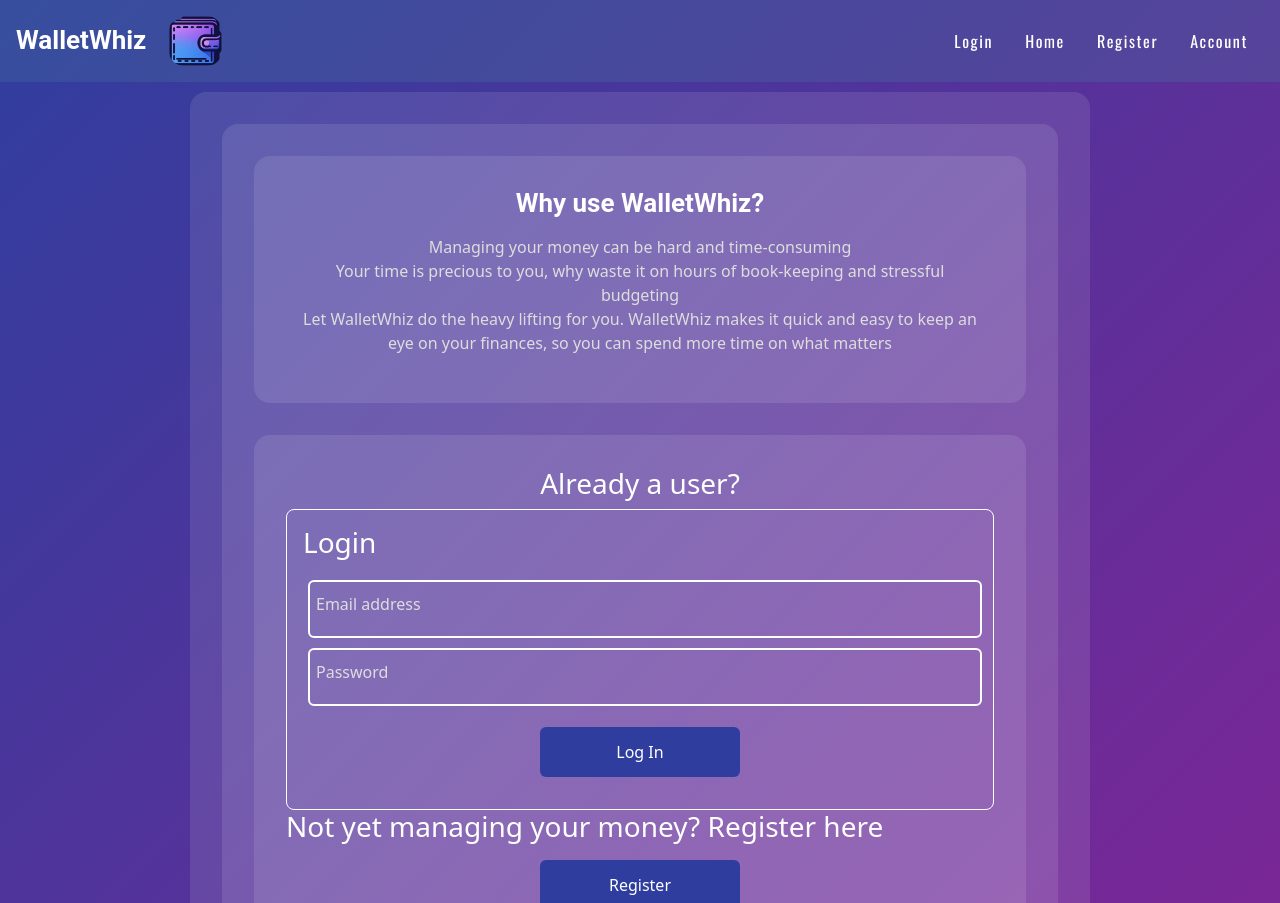
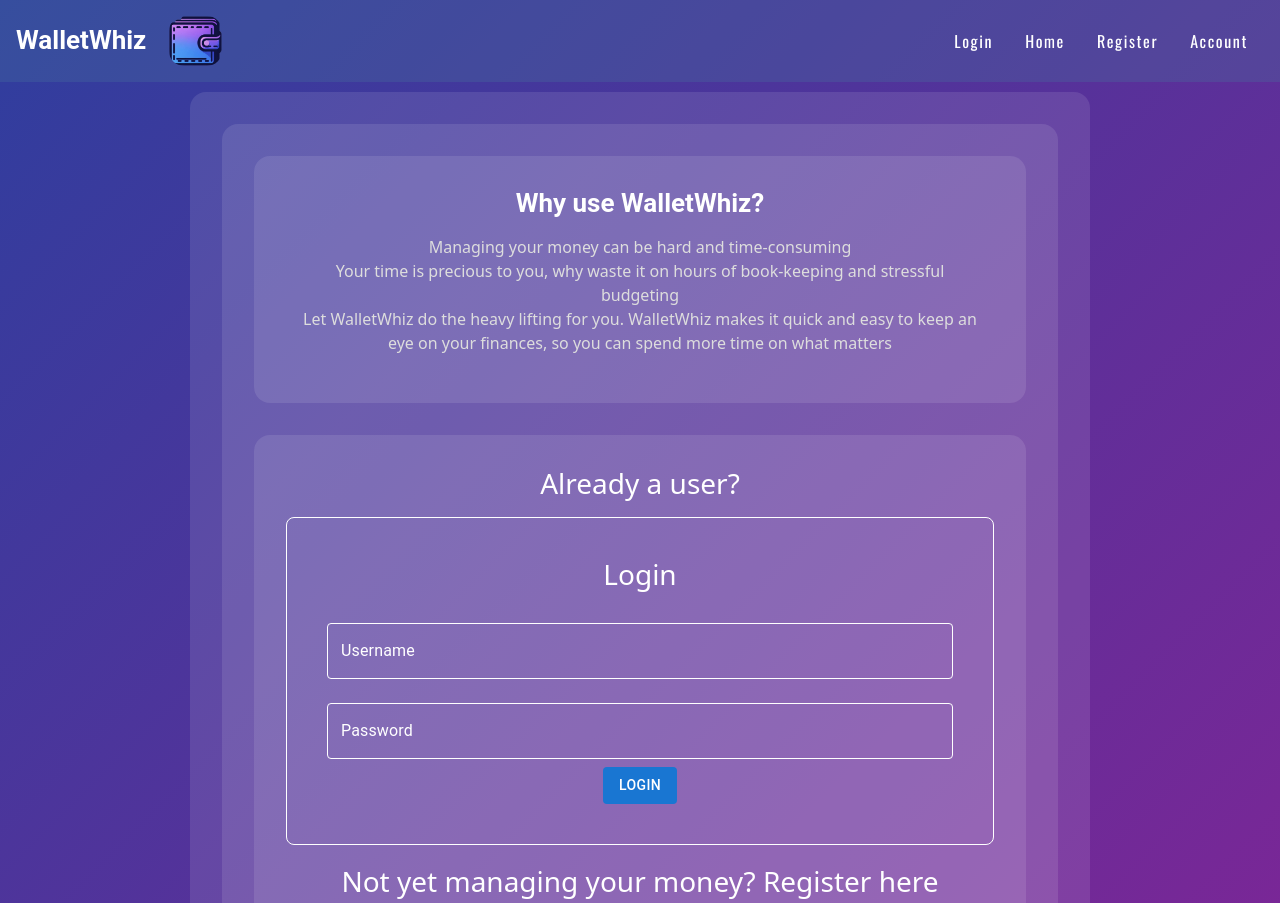
Before and after one commit to cslunsford/wallet-whiz-2.0, a React (Vite) app in the folder client/: page / in a window 1280 px wide. Shown: the top 903 px of the page. Built offline with nearby package versions, Linux system fonts and the light colour scheme.

Commit message:
added custom MUI form fields and buttons

```diff
--- a/client/src/pages/homepage.jsx
+++ b/client/src/pages/homepage.jsx
@@ -1,4 +1,40 @@
 import React from 'react';
+import TextField from '@mui/material/TextField';
+import Button from '@mui/material/Button';
+import { alpha, styled } from '@mui/material/styles';
+
+const CssTextField = styled(TextField)({
+    width: '100%',
+    '& .MuiInputBase-root': {
+        '& fieldset': {
+        borderColor: '#fff',
+        }
+    },
+    "& .MuiOutlinedInput-root.Mui-focused": {
+        "& > fieldset": {
+        borderColor: "#afafaf"
+        }
+    },
+    '& .MuiInputBase-root:hover': {
+        '& fieldset': {
+        borderColor: '#afafaf',
+        }
+    },
+    '&.Mui-focused fieldset': {
+        borderColor: '#6F7E8C',
+    },
+    '& .MuiFormLabel-root': {
+        color: '#fff',
+    },
+    '& .MuiFormLabel-root:hover': {
+        color: '#afafaf',
+    },
+    '& label.Mui-focused': {
+        color: '#afafaf',
+        borderColor: '#afafaf'
+    },
+});
+
 function homepage() {
     return (
         <div className="container pageBox">
@@ -15,21 +51,15 @@ function homepage() {
                 <div className="container loginBoxesContainer">
                     <div className="formBoxAlign">
                         <h3 className="tagline">Already a user?</h3>
-                        <div className="card displayCards" id="loginBox">
+                        <div className="card" id="loginBox">
                             <h3 className="formBoxHeader">Login</h3>
-                            <div className="form-floating formInputs">
-                                <input type="email" className="form-control" id="loginEmail" name="email" placeholder="name@example.com" />
-                                <label htmlFor="loginEmail">Email address</label>
-                            </div>
-                            <div className="form-floating formInputs">
-                                <input type="password" className="form-control" id="loginPassword" name="password" placeholder="Password" />
-                                <label htmlFor="loginPassword">Password</label>
-                            </div>
-                            <button type="button" className="btn" id="loginButton">Log In</button>
+                            <CssTextField id="margin-normal" label="Username" margin='normal' variant="outlined" />
+                            <CssTextField id="margin-normal" label="Password" margin='normal' variant="outlined" />
+                            <Button variant="contained" size='medium' disableElevation>Login</Button>
                         </div>
                         <div className="registerButtonBox">
                             <h3 className="registerHeader">Not yet managing your money? Register here</h3>
-                            <button type="button" className="btn" id="registerButton">Register</button>
+                            <Button variant="contained" disableElevation>Register</Button>
                         </div>
                     </div>
                 </div>
--- a/client/src/utils/index.css
+++ b/client/src/utils/index.css
@@ -25,11 +25,12 @@ body {
     text-align: center;
 }
 
-.card.displayCards {
+.card {
     background: transparent;
+    align-items: center;
     border: 1px solid #fff;
     border-radius: 0.5rem;
-    padding: 1rem;
+    padding: 2.5rem;
 }
 
 .btn {
@@ -83,13 +84,21 @@ body {
 
 .tagline {
     color: #fff;
-    margin-bottom: 0.5rem;
+    margin-bottom: 1rem;
     text-align: center;
 }
 
 .taglineSubtext {
     color: #ddd;
     margin-bottom: 1rem;
+}
+
+.registerButtonBox {
+    display: flex;
+    flex-direction: column;
+    align-items: center;
+    margin: 10px;
+    margin-top: 20px;
 }
 
 .registerPage {
@@ -130,5 +139,5 @@ body {
 
 .form-control, .form-floating > label {
     background-color: transparent;
-    color: #ddd;
+    color: #afafaf;
 }
```
